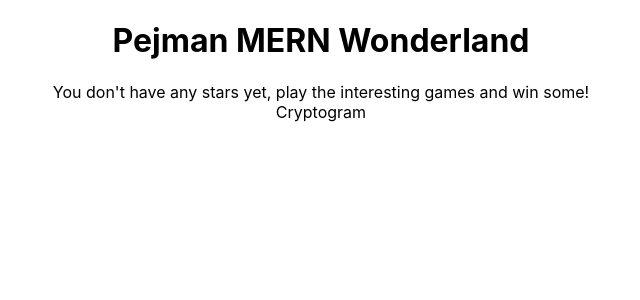
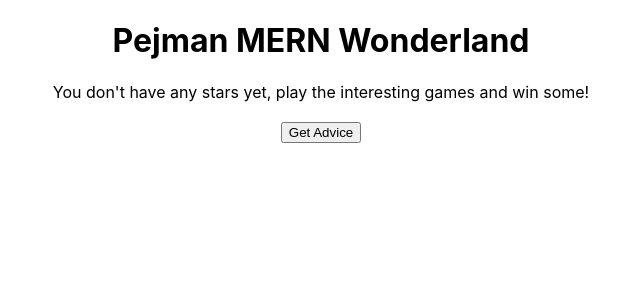
Before and after one commit to PejmanFSD/Pejman-MERN-Wonderland, a React (Create React App) app: page / in a window 1280 px wide. Both pictures are taken after a click on the button "Cryptogram". Shown: the top 300 px of the page, without its empty margins (319-959 px from the left). Built offline with nearby package versions, Linux system fonts and the light colour scheme.

Commit message:
Fetching an advice from the external API.
For the beginning, a random advice is fetched from the external API.

```diff
--- a/src/Cryptogram/Cryptogram.jsx
+++ b/src/Cryptogram/Cryptogram.jsx
@@ -1,7 +1,16 @@
+import { useState } from "react";
+
 export default function Cryptogram() {
-    return (
-        <div>
-            Cryptogram
-        </div>
-    )
+  const [advice, setAdvice] = useState("");
+  async function getAdvice() {
+    const res = await fetch("https://api.adviceslip.com/advice");
+    const data = await res.json();
+    setAdvice(data.slip.advice);
+  }
+  return (
+    <div>
+      <h3>{advice}</h3>
+      <button onClick={getAdvice}>Get Advice</button>
+    </div>
+  );
 }
```
